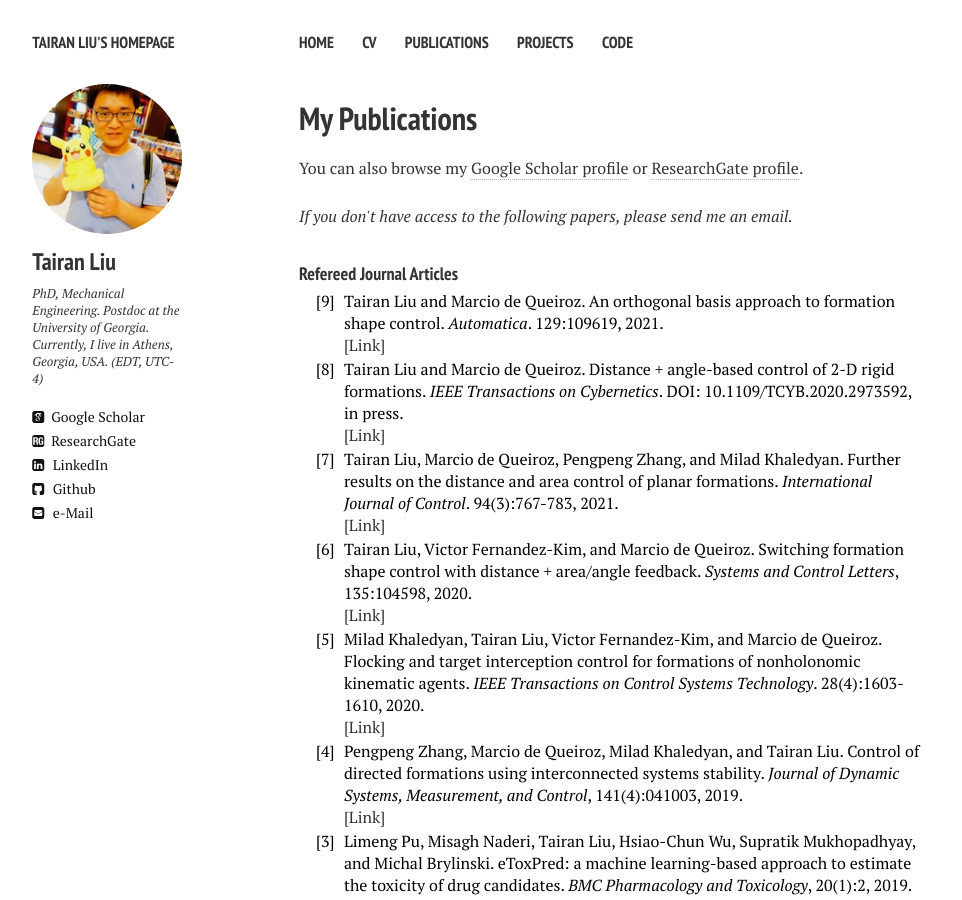
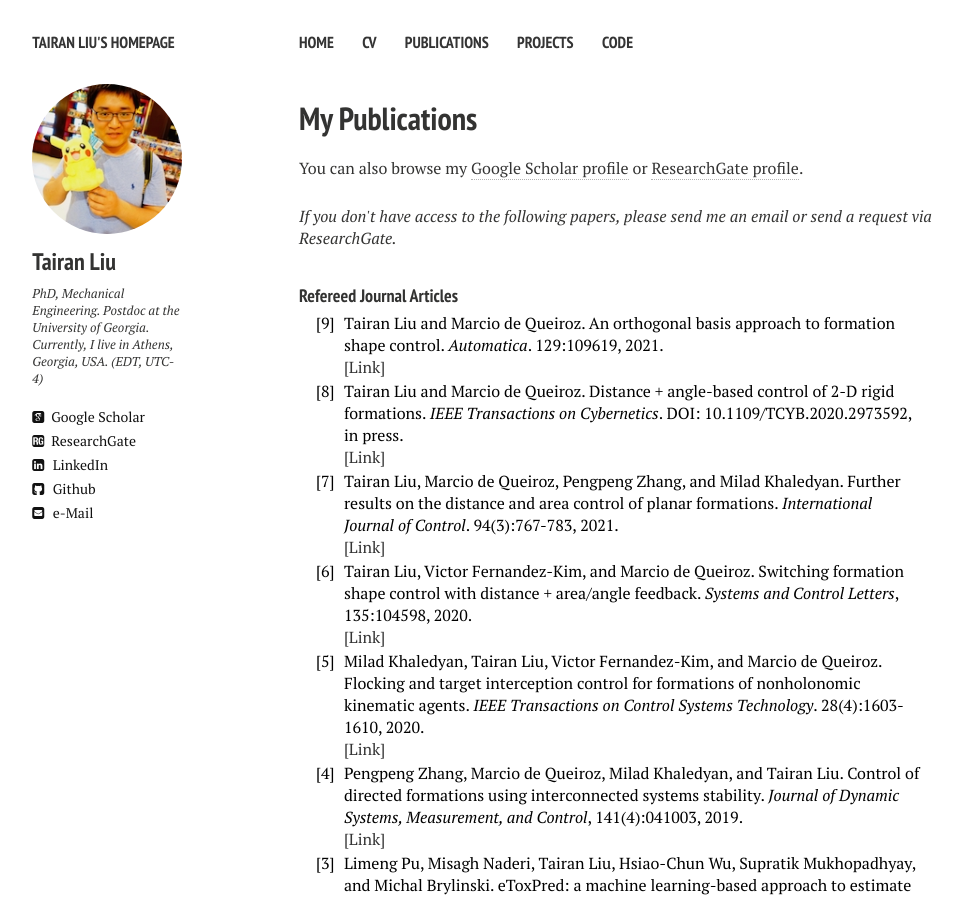
Before and after one commit to liutairan/liutairan.github.io, a Jekyll site: the page built from publications.md, in a window 1280 px wide and 900 px high. Shown: the whole window, without its empty margins (21-983 px from the left). Built offline with Jekyll 4.4.1, drawn with Linux system fonts in a browser that asks for light colours; nearby versions of some CDN libraries; comment, search, counter and statistics services are not loaded.

Commit message:
Update publications.html

```diff
--- a/_layouts/publications.html
+++ b/_layouts/publications.html
@@ -95,7 +95,7 @@ function toggleBibtex(articleid) {
 		<h1>{{ page.title }}</h1>
 		<div class="article-wrap">
 			{{ content }}
-			<em>If you don't have access to the following papers, please send me an email.</em>
+			<em>If you don't have access to the following papers, please send me an email or send a request via ResearchGate.</em>
 
 			<h4 style="margin-bottom:0px;padding-top:10px;">Refereed Journal Articles</h4>
 
```
